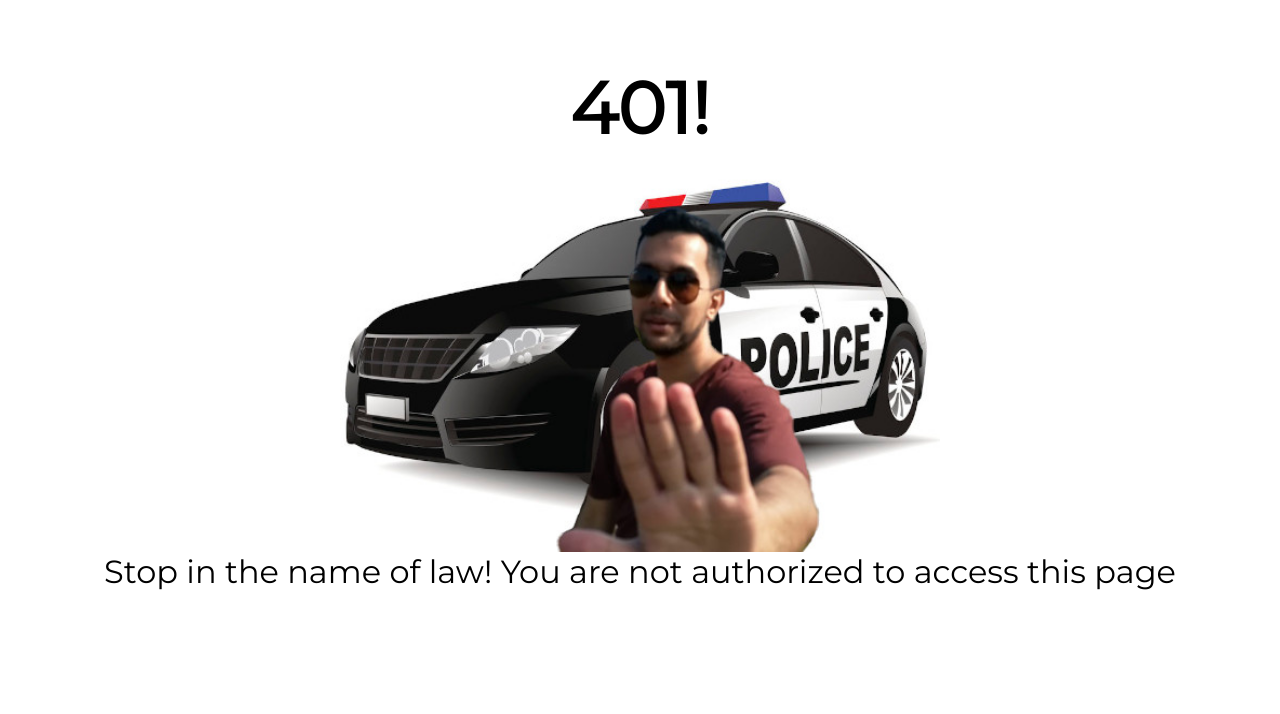
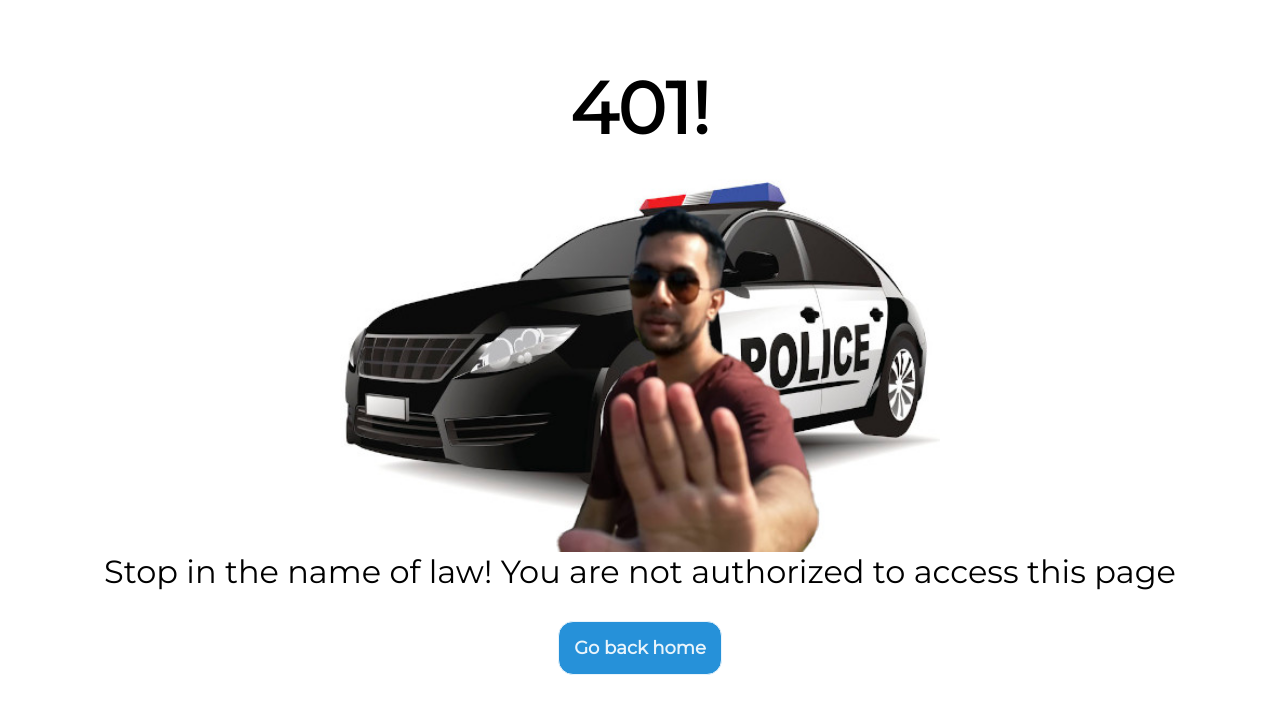
Before and after one commit to Team-Ente/Libre, a React (Create React App) app in the folder client/: page /error401 in a window 1280 px wide. Shown: the top 714 px of the page. Built offline with nearby package versions, Linux system fonts and the light colour scheme.

Commit message:
return to home from error

```diff
--- a/client/src/pages/Error Page/Error401.jsx
+++ b/client/src/pages/Error Page/Error401.jsx
@@ -10,6 +10,7 @@ function Error401() {
         <h1 className='ErrorCode'>{code}!</h1>
         <img className='ErrorImg' src={require('./401.jpg') } />
         <p className='ErrorMsg'>{msg401}</p>
+        <a className='homefromerror' href='/'>Go back home</a>
     </div>
   )
 }
--- a/client/src/pages/Error Page/Error404.jsx
+++ b/client/src/pages/Error Page/Error404.jsx
@@ -10,6 +10,8 @@ function Error404() {
         <h1 className='ErrorCode'>{code}!</h1>
         <img className='ErrorImg' src={require('./404.gif')} />
         <p className='ErrorMsg'>{msg404}</p>
+        <a className='homefromerror' href='/'>Go back home</a>
+
     </div>
   )
 }
--- a/client/src/pages/Error Page/ErrorPage.css
+++ b/client/src/pages/Error Page/ErrorPage.css
@@ -21,3 +21,18 @@
     font-size: 32px;
     text-align: center;
 }
+.homefromerror {
+    border: 1px solid;
+    background: #2691d9;
+    padding: 15px 15px;
+    border-radius: 15px;
+    font-size: 18px;
+    color: #e9f4fb;
+    font-weight: 700;
+    cursor: pointer;
+    outline: none;
+    text-align: center;
+    display: block;
+    margin: 30px auto 0px auto;
+    width: fit-content;
+}
```
